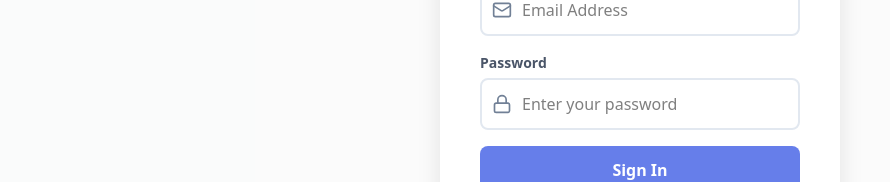
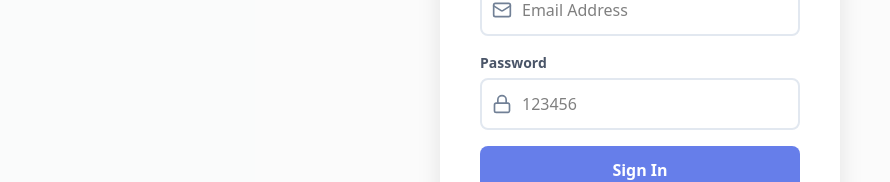
Before and after one commit to tarunranka/admin-panel, a React (Vite) app: page /login in a window 1280 px wide. Shown: the part 380-562 px from the top of the page, without its empty margins (0-890 px from the left). Built offline with nearby package versions, Linux system fonts and the light colour scheme; no server answers.

Commit message:
updated login page

```diff
--- a/src/pages/LoginWithPassword.jsx
+++ b/src/pages/LoginWithPassword.jsx
@@ -176,7 +176,7 @@ const LoginPage = () => {
             <Input
               id="password"
               type="password"
-              placeholder="Enter your password"
+              placeholder="123456"
               value={password}
               onChange={(e) => setPassword(e.target.value)}
               required
```
